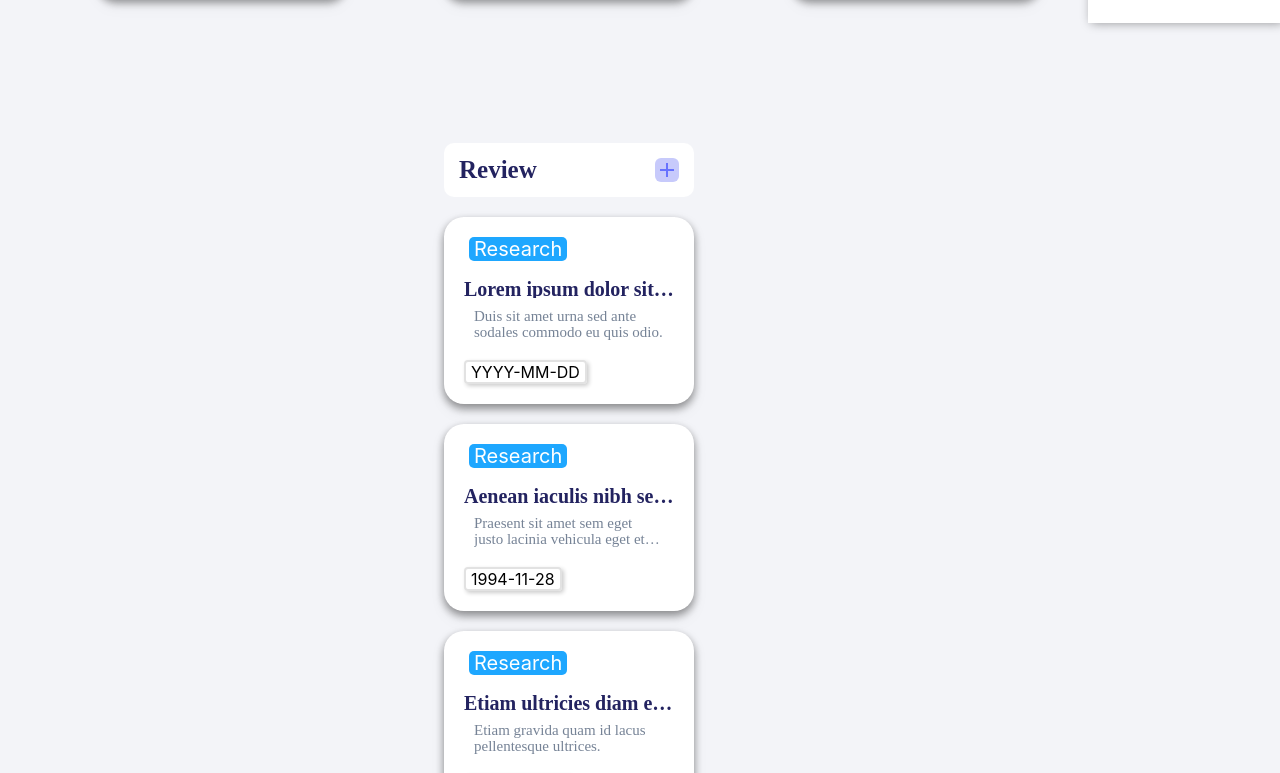
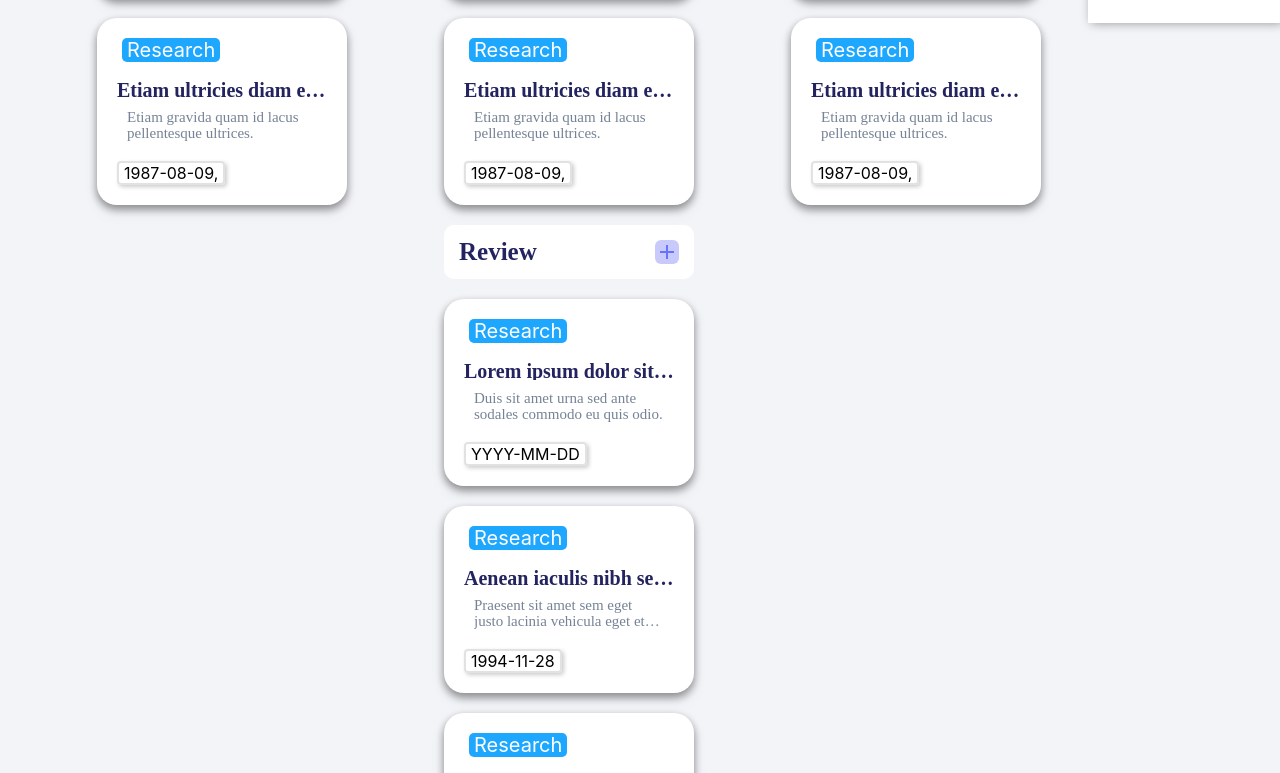
Before and after one commit to Anonymous719/4th-sem-projects, a React (Create React App) app: page /progress in a window 1280 px wide. Shown: the part 847-1620 px from the top of the page. Built offline with nearby package versions, Linux system fonts and the light colour scheme.

Commit message:
changeable feature added

```diff
--- a/src/App.js
+++ b/src/App.js
@@ -10,11 +10,12 @@ function App() {
   return (
     <BrowserRouter>
       <Box sx={{ backgroundColor: "#000" }}>
-        <Routes>
+      <ProgressPage/>
+        {/* <Routes>
           <Route path="/" element={<LogIn />} />
           <Route path="/dashboard" element={<Dashboard />} />
           <Route path="/progress" element={<ProgressPage />} />
-        </Routes>
+        </Routes> */}
       </Box>
     </BrowserRouter>
   );
--- a/src/component/columnProgessBox/columnProgessBox.css
+++ b/src/component/columnProgessBox/columnProgessBox.css
@@ -1,7 +1,7 @@
 .columnProgessBox {
   margin-top: 20px;
   background-color: #f3f4f8;
-  height: 100vh;
+  height: fit-content;
   width: 250px;
   margin-left: 50px;
 }
--- a/src/component/columnProgessBox/columnProgessBox.jsx
+++ b/src/component/columnProgessBox/columnProgessBox.jsx
@@ -1,34 +1,30 @@
 import React from "react";
 import "./columnProgessBox.css";
 import AddIcon from "@mui/icons-material/Add";
-const ColumnProgessBox = ({ title }) => {
-  const contentInfo = [
-    {
-      id: 1,
-      label: "Research",
-      projectTitle:
-        "    Lorem ipsum dolor sit amet, consectetur adipiscing elit.",
-      projectSubTitle:
-        "Duis sit amet urna sed ante sodales commodo eu quis odio.",
-      date: "YYYY-MM-DD",
-    },
-    {
-      id: 2,
-      label: "Research",
-      projectTitle:
-        "Aenean iaculis nibh sed neque scelerisque, vel consequat risus ornare.",
-      projectSubTitle:
-        "Praesent sit amet sem eget justo lacinia vehicula eget et purus.",
-      date: "1994-11-28",
-    },
-    {
-      id: 3,
-      label: "Research",
-      projectTitle: "Etiam ultricies diam eget rutrum vestibulum.",
-      projectSubTitle: "Etiam gravida quam id lacus pellentesque ultrices.",
-      date: "1987-08-09, ",
-    },
-  ];
+const ColumnProgessBox = ({
+  title,
+  contentInfo,
+  onClick,
+  changeContentInfo,
+}) => {
+
+  const onClickChange = (id) => {
+    var changeable_data = {
+      title: "",
+      id: 0,
+      label: "",
+      projectTitle: "",
+      projectSubTitle: "",
+      date: " ",
+    };
+    console.log("dss");
+    changeable_data = contentInfo.filter((element) => element.id === id);
+    console.log(changeable_data);
+    changeable_data[0].title="To Do";
+    console.log(changeable_data);
+    changeContentInfo((current) => current.filter((element) => element.id !== id));
+    changeContentInfo([...contentInfo, changeable_data[0]]);
+  };
   return (
     <div className="columnProgessBox">
       <Title
@@ -37,9 +33,17 @@ const ColumnProgessBox = ({ title }) => {
           console.log("BackLog add button is pressed");
         }}
       />
-      {contentInfo.map((content) => (
-        <Content key={content.id} {...content} />
-      ))}
+      {contentInfo.map((content) =>
+        content.title === title ? (
+          <Content
+            key={content.id}
+            {...content}
+            onClick={() => onClickChange(content.id)}
+          />
+        ) : (
+          ""
+        )
+      )}
     </div>
   );
 };
@@ -53,9 +57,16 @@ const Title = ({ title, onPressed }) => {
     </div>
   );
 };
-const Content = ({ label, projectTitle, projectSubTitle, date }) => {
+const Content = ({
+  label,
+  projectTitle,
+  projectSubTitle,
+  date,
+  onClick,
+  onDoubleClick,
+}) => {
   return (
-    <div className="content">
+    <div className="content" onClick={onClick} onDrag={onDoubleClick}>
       <div className="label">{label}</div>
       <div className="projectTitle">{projectTitle}</div>
       <div className="projectSubTitle">{projectSubTitle}</div>
@@ -65,3 +76,70 @@ const Content = ({ label, projectTitle, projectSubTitle, date }) => {
 };
 
 export default ColumnProgessBox;
+
+
+
+
+
+
+
+
+
+
+
+
+
+
+
+
+
+
+
+// const [contentInfo1,changeContentInfo1] = useState([
+  //   {
+  //     id: 1,
+  //     label: "Research",
+  //     projectTitle:
+  //       "    Lorem ipsum dolor sit amet, consectetur adipiscing elit.",
+  //     projectSubTitle:
+  //       "Duis sit amet urna sed ante sodales commodo eu quis odio.",
+  //     date: "YYYY-MM-DD",
+  //   },
+  //   {
+  //     id: 2,
+  //     label: "Research",
+  //     projectTitle:
+  //       "Aenean iaculis nibh sed neque scelerisque, vel consequat risus ornare.",
+  //     projectSubTitle:
+  //       "Praesent sit amet sem eget justo lacinia vehicula eget et purus.",
+  //     date: "1994-11-28",
+  //   },
+  //   {
+  //     id: 3,
+  //     label: "Research",
+  //     projectTitle: "Etiam ultricies diam eget rutrum vestibulum.",
+  //     projectSubTitle: "Etiam gravida quam id lacus pellentesque ultrices.",
+  //     date: "1987-08-09, ",
+  //   },
+  //   {
+  //     id:4,
+  //     label: "Research",
+  //     projectTitle: "Etiam ultricies diam eget rutrum vestibulum.",
+  //     projectSubTitle: "Etiam gravida quam id lacus pellentesque ultrices.",
+  //     date: "1987-08-09, ",
+  //   },
+  // ])
+
+  //  const onClick1 =(e)=>
+  //   {
+  //     console.log("dss");
+  //     const item = e;
+  //     console.log(item);
+  //     changeContentInfo([...contentInfo, item]);
+  //   }
+
+  // eslint-disable-next-line
+  // const onClickRemove = (e) => {
+  //   console.log("dss");
+  //   changeContentInfo((current) => current.filter((fruit) => fruit.id !== e));
+  // };
--- a/src/pages/progress.jsx
+++ b/src/pages/progress.jsx
@@ -1,10 +1,165 @@
-import React from "react";
+import React, { useState } from "react";
 import "./progress.css";
 import TopProgressBar from "../component/topBar/topProgressBar";
 import ColumnProgessBox from "../component/columnProgessBox/columnProgessBox.jsx";
 import MemberListBox from "../component/memberListBox/memberListBox";
 import { Topbar } from "../component/navBar/topbar";
 const ProgressPage = () => {
+  const [contentInfo, changeContentInfo] = useState([
+    {
+      title: "BackLog",
+      id: 1,
+      label: "Research",
+      projectTitle:
+        "    Lorem ipsum dolor sit amet, consectetur adipiscing elit.",
+      projectSubTitle:
+        "Duis sit amet urna sed ante sodales commodo eu quis odio.",
+      date: "YYYY-MM-DD",
+    },
+    {
+      title: "BackLog",
+      id: 2,
+      label: "Research",
+      projectTitle:
+        "Aenean iaculis nibh sed neque scelerisque, vel consequat risus ornare.",
+      projectSubTitle:
+        "Praesent sit amet sem eget justo lacinia vehicula eget et purus.",
+      date: "1994-11-28",
+    },
+    {
+      title: "BackLog",
+      id: 3,
+      label: "Research",
+      projectTitle: "Etiam ultricies diam eget rutrum vestibulum.",
+      projectSubTitle: "Etiam gravida quam id lacus pellentesque ultrices.",
+      date: "1987-08-09, ",
+    },
+    {
+      title: "BackLog",
+      id: 4,
+      label: "Research",
+      projectTitle: "Etiam ultricies diam eget rutrum vestibulum.",
+      projectSubTitle: "Etiam gravida quam id lacus pellentesque ultrices.",
+      date: "1987-08-09, ",
+    },
+
+    {
+      title: "To Do",
+      id: 11,
+      label: "Research",
+      projectTitle:
+        "    Lorem ipsum dolor sit amet, consectetur adipiscing elit.",
+      projectSubTitle:
+        "Duis sit amet urna sed ante sodales commodo eu quis odio.",
+      date: "YYYY-MM-DD",
+    },
+    {
+      title: "To Do",
+
+      id: 12,
+      label: "Research",
+      projectTitle:
+        "Aenean iaculis nibh sed neque scelerisque, vel consequat risus ornare.",
+      projectSubTitle:
+        "Praesent sit amet sem eget justo lacinia vehicula eget et purus.",
+      date: "1994-11-28",
+    },
+    {
+      title: "To Do",
+
+      id: 13,
+      label: "Research",
+      projectTitle: "Etiam ultricies diam eget rutrum vestibulum.",
+      projectSubTitle: "Etiam gravida quam id lacus pellentesque ultrices.",
+      date: "1987-08-09, ",
+    },
+    {
+      title: "To Do",
+
+      id: 14,
+      label: "Research",
+      projectTitle: "Etiam ultricies diam eget rutrum vestibulum.",
+      projectSubTitle: "Etiam gravida quam id lacus pellentesque ultrices.",
+      date: "1987-08-09, ",
+    },
+
+    {
+      title: "In Progress",
+
+      id: 21,
+      label: "Research",
+      projectTitle:
+        "    Lorem ipsum dolor sit amet, consectetur adipiscing elit.",
+      projectSubTitle:
+        "Duis sit amet urna sed ante sodales commodo eu quis odio.",
+      date: "YYYY-MM-DD",
+    },
+    {
+      title: "In Progress",
+
+      id: 22,
+      label: "Research",
+      projectTitle:
+        "Aenean iaculis nibh sed neque scelerisque, vel consequat risus ornare.",
+      projectSubTitle:
+        "Praesent sit amet sem eget justo lacinia vehicula eget et purus.",
+      date: "1994-11-28",
+    },
+    {
+      title: "In Progress",
+
+      id: 23,
+      label: "Research",
+      projectTitle: "Etiam ultricies diam eget rutrum vestibulum.",
+      projectSubTitle: "Etiam gravida quam id lacus pellentesque ultrices.",
+      date: "1987-08-09, ",
+    },
+    {
+      title: "In Progress",
+      id: 24,
+      label: "Research",
+      projectTitle: "Etiam ultricies diam eget rutrum vestibulum.",
+      projectSubTitle: "Etiam gravida quam id lacus pellentesque ultrices.",
+      date: "1987-08-09, ",
+    },
+
+    {
+      title: "Review",
+      id: 31,
+      label: "Research",
+      projectTitle:
+        "    Lorem ipsum dolor sit amet, consectetur adipiscing elit.",
+      projectSubTitle:
+        "Duis sit amet urna sed ante sodales commodo eu quis odio.",
+      date: "YYYY-MM-DD",
+    },
+    {
+      title: "Review",
+      id: 32,
+      label: "Research",
+      projectTitle:
+        "Aenean iaculis nibh sed neque scelerisque, vel consequat risus ornare.",
+      projectSubTitle:
+        "Praesent sit amet sem eget justo lacinia vehicula eget et purus.",
+      date: "1994-11-28",
+    },
+    {
+      title: "Review",
+      id: 33,
+      label: "Research",
+      projectTitle: "Etiam ultricies diam eget rutrum vestibulum.",
+      projectSubTitle: "Etiam gravida quam id lacus pellentesque ultrices.",
+      date: "1987-08-09, ",
+    },
+    {
+      title: "Review",
+      id: 34,
+      label: "Research",
+      projectTitle: "Etiam ultricies diam eget rutrum vestibulum.",
+      projectSubTitle: "Etiam gravida quam id lacus pellentesque ultrices.",
+      date: "1987-08-09, ",
+    },
+  ]);
   return (
     <div>
       <Topbar />
@@ -12,10 +167,32 @@ const ProgressPage = () => {
         <div className="leftCointainer">
           <TopProgressBar />
           <div className="columns">
-            <ColumnProgessBox title={"BackLog"} />
-            <ColumnProgessBox title={"To Do"} />
-            <ColumnProgessBox title={"In Progress"} />
-            <ColumnProgessBox title={"Review"} />
+            <ColumnProgessBox
+              title={"BackLog"}
+              contentInfo={contentInfo}
+              onClick={() => {
+                console.log("prtessed");
+              }}
+              changeContentInfo={changeContentInfo}
+            />
+            <ColumnProgessBox
+              title={"To Do"}
+              contentInfo={contentInfo}
+              onClick={{}}
+              changeContentInfo={changeContentInfo}
+            />
+            <ColumnProgessBox
+              title={"In Progress"}
+              contentInfo={contentInfo}
+              onClick={{}}
+              changeContentInfo={changeContentInfo}
+            />
+            <ColumnProgessBox
+              title={"Review"}
+              contentInfo={contentInfo}
+              onClick={{}}
+              changeContentInfo={changeContentInfo}
+            />
           </div>
         </div>
         <div className="rightCointainer">
```
Also changed, not shown: src/apple.png (deleted).
